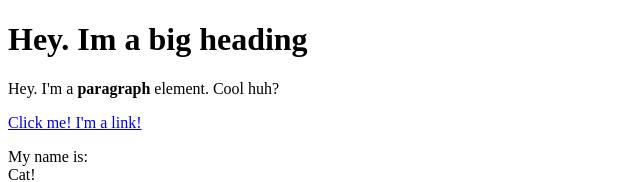
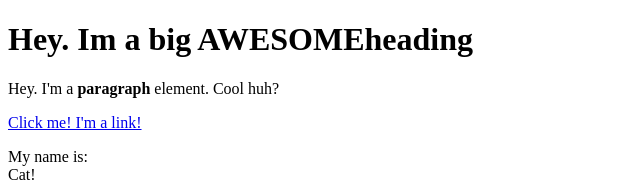
Before and after one commit to Khalid-webs/Cartoon-Hero, a plain HTML site: page test.html in a window 1280 px wide. Shown: the top 182 px of the page, without its empty margins (0-640 px from the left). Drawn offline with Linux system fonts and the light colour scheme.

Commit message:
added a bold "AWESOME" to the heading

```diff
--- a/test.html
+++ b/test.html
@@ -4,7 +4,7 @@
         <title>Test page</title>
     </head>
     <body>
-<h1>Hey. Im a big heading</h1>
+<h1>Hey. Im a big <b>AWESOME</b>heading</h1>
  <p>Hey. I'm a <b>paragraph</b> element. Cool huh?</p>
  <a href="https://google.com" target="_blank" title="Let's go to Google!">Click me! I'm a link!</a>
  <p>My name is: <br> Cat!</p>
```
